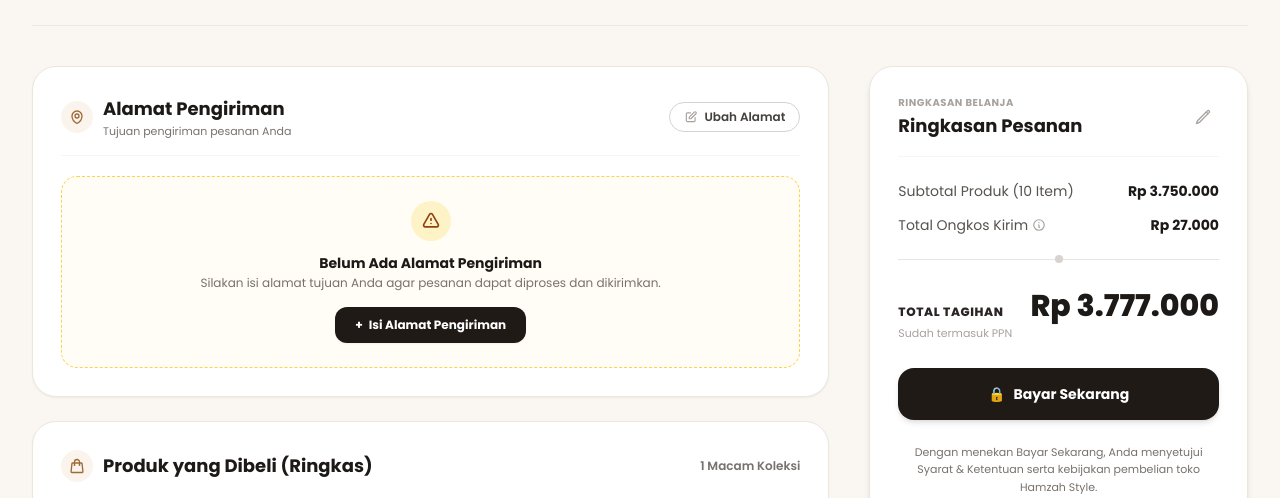
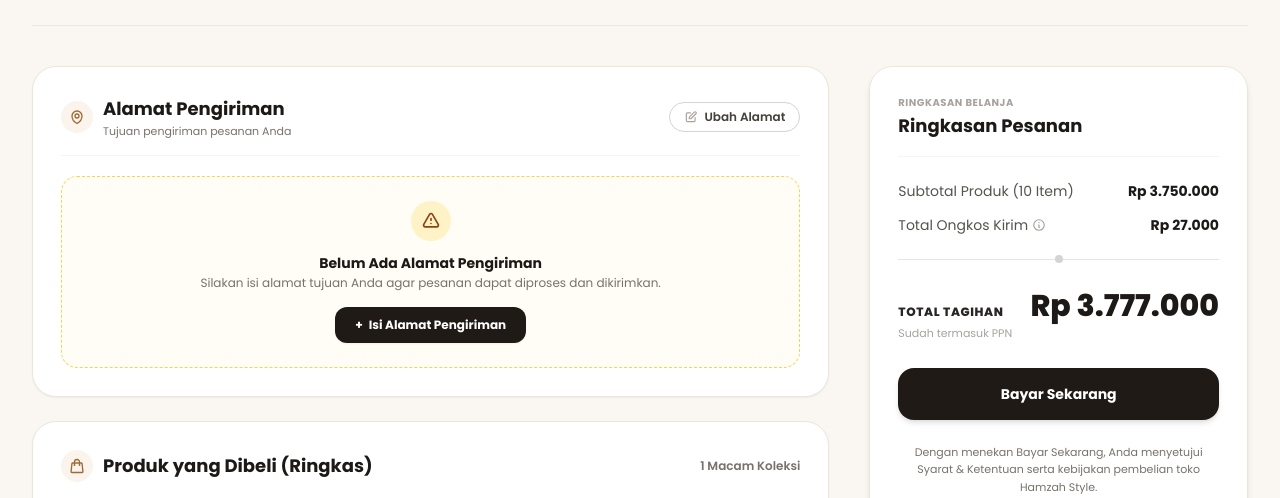
Before and after one commit to kevinrizaldi/websitebatik, a Laravel app: page /checkout in a window 1280 px wide. Shown: the part 207-705 px from the top of the page. Run offline with Laravel 12, Linux system fonts and the light colour scheme; a user stored in the database is signed in; data comes from the database, SQL or seed files in the repository; tables that the repository leaves empty hold one stand-in row (values such as "Sample post"); style sheets or scripts are compiled from the project's sources; parts of the project's set-up code (start-up, migrations or seed data) failed here and were passed over; some libraries are stand-ins or nearby versions.

Commit message:
style(checkout): remove edit cart icon and padlock emoji from order summary

```diff
--- a/resources/views/checkout.blade.php
+++ b/resources/views/checkout.blade.php
@@ -1936,22 +1936,13 @@
                     <!-- Ringkasan Belanja Card matching Mockup -->
                     <div class="bg-white rounded-3xl p-6 sm:p-7 border border-[#EDE6DB] shadow-md space-y-6">
 
-                        <div class="flex items-center justify-between pb-4 border-b border-stone-100">
-                            <div>
+                        <div class="pb-4 border-b border-stone-100">
                             <span class="text-[10px] font-bold uppercase tracking-wider text-stone-400 block mb-0.5">
                                 RINGKASAN BELANJA
                             </span>
                             <h2 class="font-bold text-stone-900 text-lg">
                                 Ringkasan Pesanan
                             </h2>
-                            </div>
-                            <a href="{{ route('keranjang.index') }}"
-                               class="p-2 text-stone-400 hover:text-stone-700 rounded-lg hover:bg-stone-100 transition"
-                               title="Edit Isi Keranjang">
-                                <svg class="w-4 h-4" fill="none" stroke="currentColor" stroke-width="2" viewBox="0 0 24 24">
-                                    <path stroke-linecap="round" stroke-linejoin="round" d="M16.862 4.487l1.687-1.688a1.875 1.875 0 112.652 2.652L6.832 19.82a4.5 4.5 0 01-1.897 1.13l-2.685.8.8-2.685a4.5 4.5 0 011.13-1.897L16.863 4.487zm0 0L19.5 7.125"/>
-                                </svg>
-                            </a>
                         </div>
 
                         <!-- Rows Breakdown matching Mockup exactly -->
@@ -1999,7 +1990,6 @@
                                 :disabled="isSubmitting || items.length === 0"
                                 class="w-full py-4 px-6 rounded-2xl bg-[#201A17] hover:bg-stone-800 disabled:opacity-60 text-white font-bold text-sm transition duration-200 shadow-md flex items-center justify-center gap-2 group cursor-pointer">
                             <span x-show="!isSubmitting" class="flex items-center gap-2">
-                                <span>🔒</span>
                                 <span>Bayar Sekarang</span>
                             </span>
                             <span x-show="isSubmitting" class="flex items-center gap-2">
```
Lines whose indentation alone changed are shown as unchanged.
